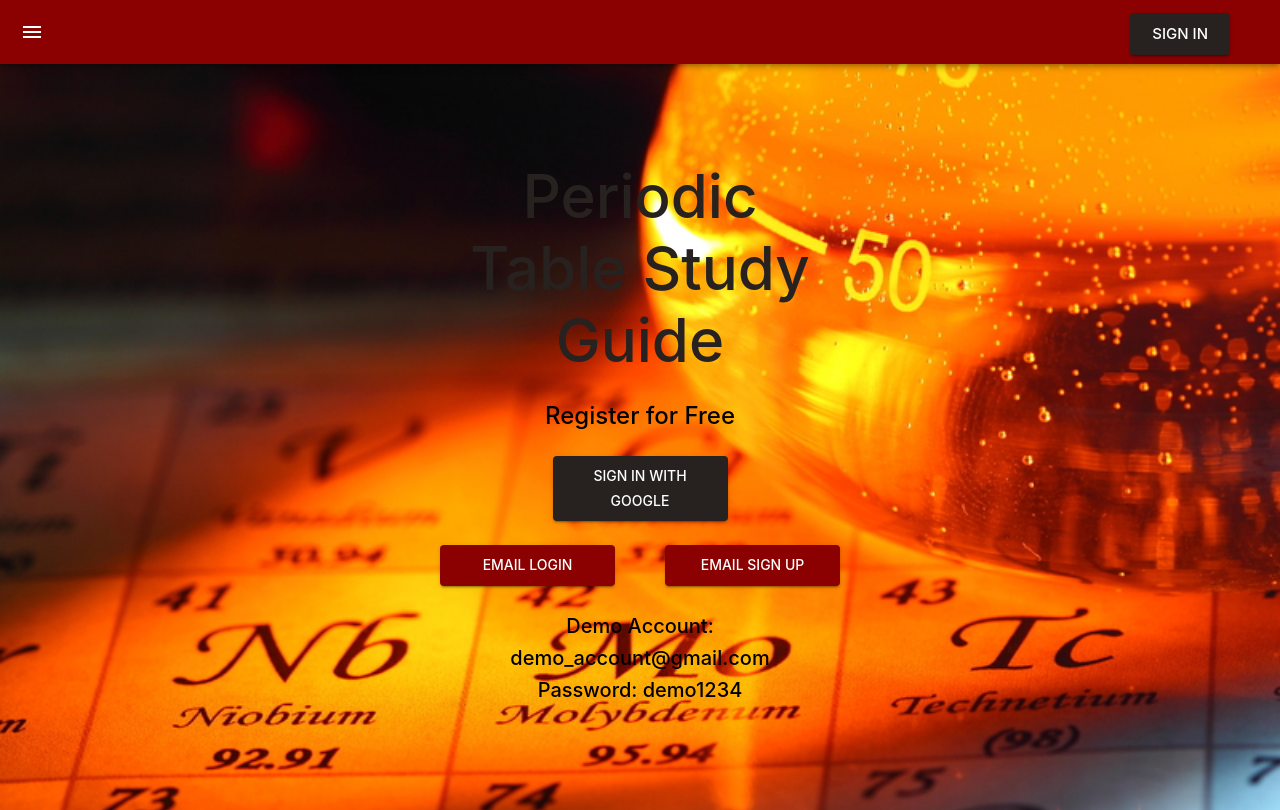
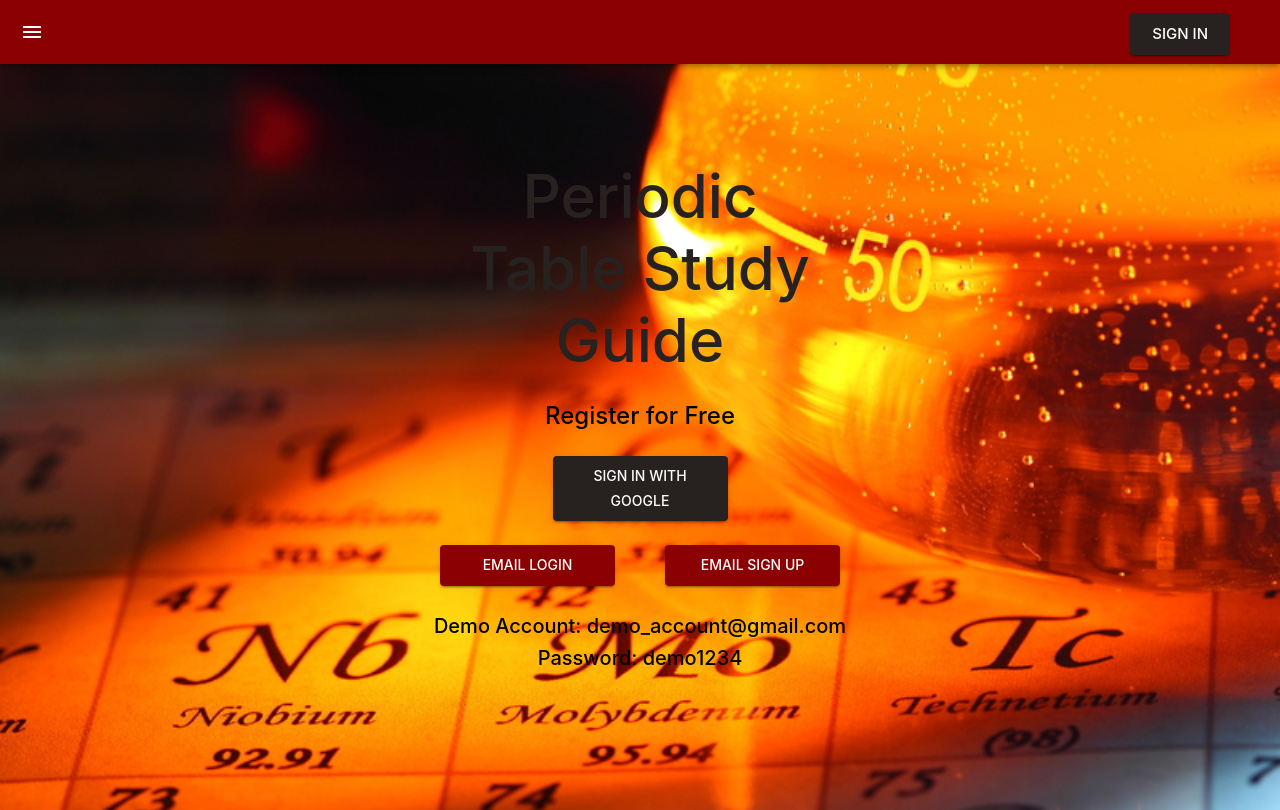
Before and after one commit to 1luckycat/Capstone_Periodic_Table_React_Frontend, a React (Vite) app in the folder periodic_table/: page /auth in a window 1280 px wide. Built offline with nearby package versions, Linux system fonts and the light colour scheme; what reactfire would draw is missing.

Commit message:
fixed having to refresh page to get demo account info to display

```diff
--- a/periodic_table/src/components/Auth/Auth.tsx
+++ b/periodic_table/src/components/Auth/Auth.tsx
@@ -297,7 +297,13 @@ export const Auth = (props: Props) => {
                             Email Sign Up
                         </Button>
                     </Stack>
-                    <br />
+                </Stack>
+                <br />
+                <Stack
+                    direction='column'
+                    alignItems='center'
+                    textAlign='center'
+                >
                     <Typography variant = 'h6' color='black' fontWeight='500'>
                         Demo Account:  demo_account@gmail.com
                     </Typography>
```
